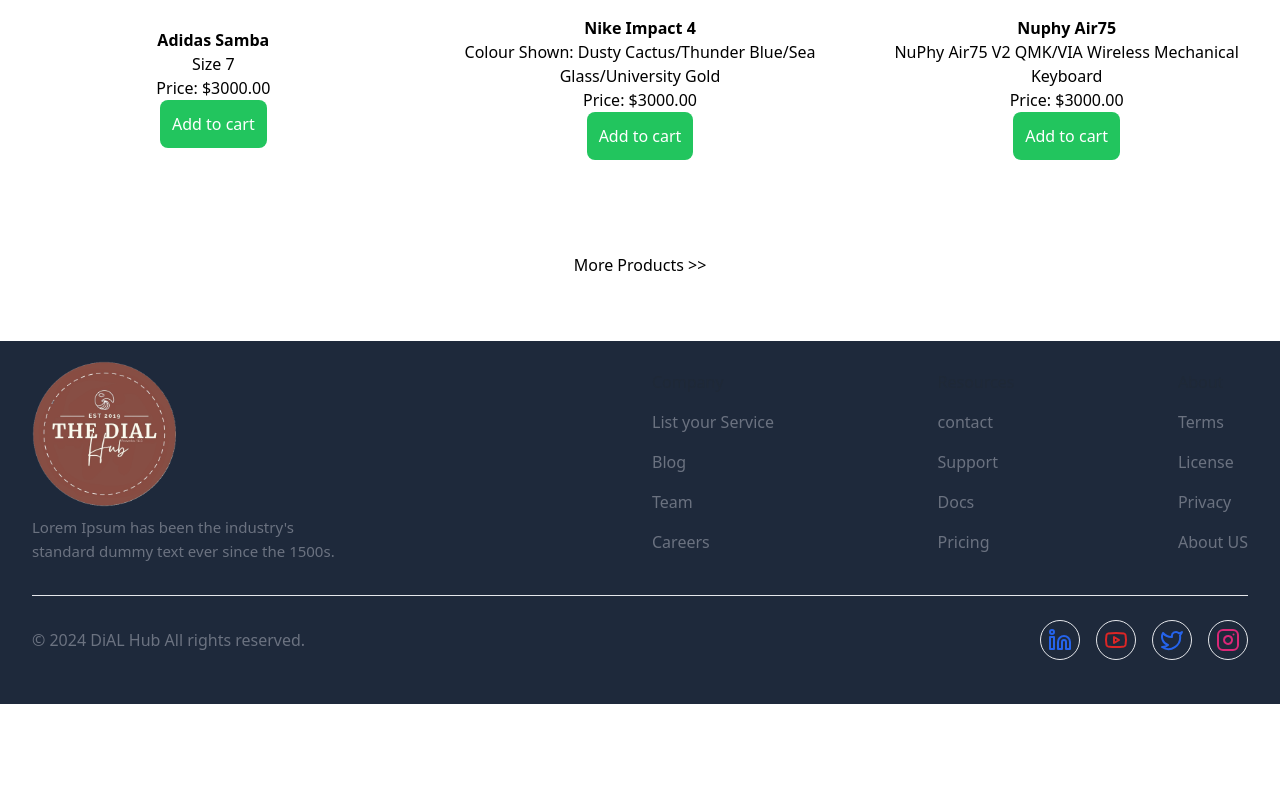
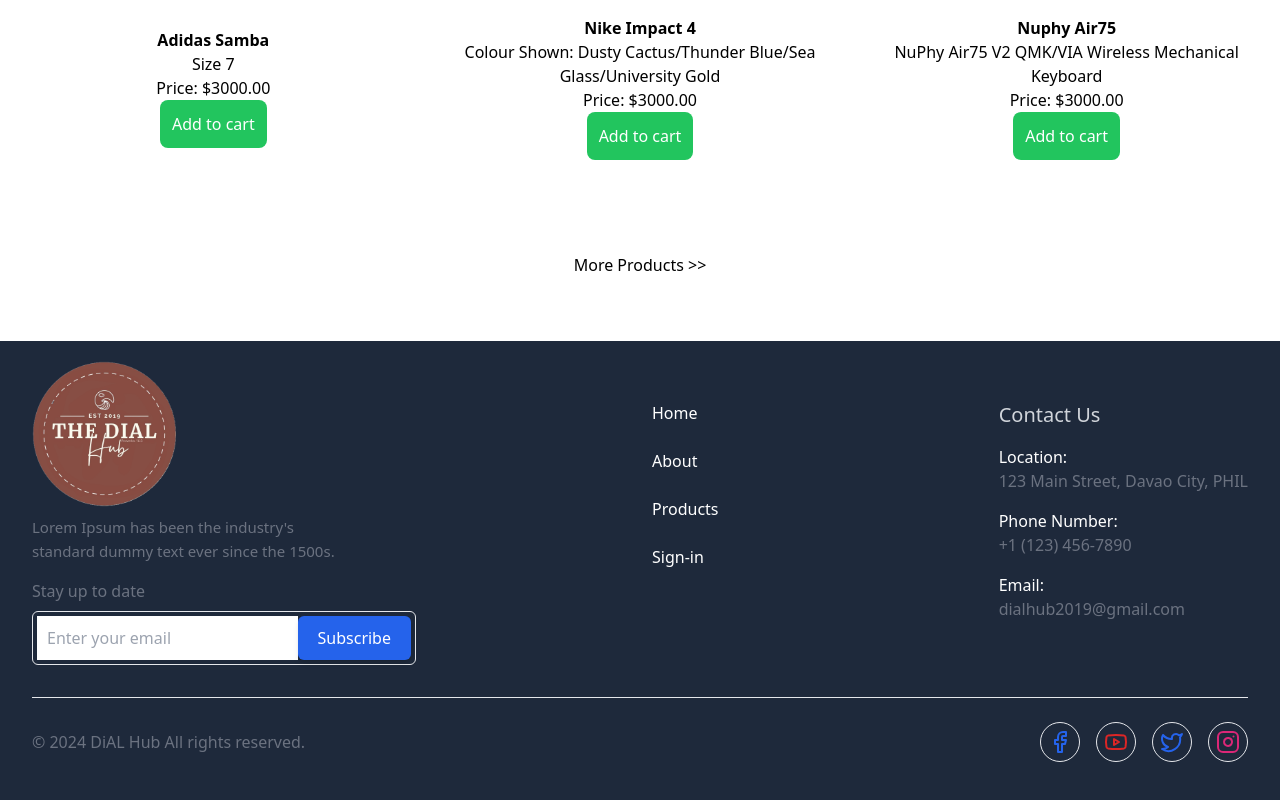
Before and after one commit to dinesdayrit/DiALHub-Store-React-TS-Tailwind, a React (Vite) app: page / in a window 1280 px wide. Shown: the part 1558-2358 px from the top of the page. Before the commit the page ends 2262 px from the top, so only its background shows below. Built offline with nearby package versions, Linux system fonts and the light colour scheme.

Commit message:
style: update footer

```diff
--- a/src/components/common/Footer.tsx
+++ b/src/components/common/Footer.tsx
@@ -1,79 +1,18 @@
-"use client"
-
-import { Instagram, InstagramIcon, Linkedin, LucideYoutube, Twitter, Youtube, YoutubeIcon } from "lucide-react"
+import { Instagram, InstagramIcon, Facebook, LucideYoutube, Twitter, Youtube, YoutubeIcon } from "lucide-react"
 
 export default function Footer() {
-    const footerNavs = [
-        {
-            label: "Company",
-            items: [
-                {
-                    href: '/join/doctors',
-                    name: 'List your Service'
-                },
-                {
-                    href: 'javascript:void()',
-                    name: 'Blog'
-                },
-                {
-                    href: 'javascript:void()',
-                    name: 'Team'
-                },
-                {
-                    href: 'javascript:void()',
-                    name: 'Careers'
-                },
-            ],
-        },
-        {
-            label: "Resources",
-            items: [
-                {
-                    href: 'javascript:void()',
-                    name: 'contact'
-                },
-                {
-                    href: 'javascript:void()',
-                    name: 'Support'
-                },
-                {
-                    href: 'javascript:void()',
-                    name: 'Docs'
-                },
-                {
-                    href: 'javascript:void()',
-                    name: 'Pricing'
-                },
-            ],
-        },
-        {
-            label: "About",
-            items: [
-                {
-                    href: 'javascript:void()',
-                    name: 'Terms'
-                },
-                {
-                    href: 'javascript:void()',
-                    name: 'License'
-                },
-                {
-                    href: 'javascript:void()',
-                    name: 'Privacy'
-                },
-                {
-                    href: 'javascript:void()',
-                    name: 'About US'
-                },
-            ]
-        }
-    ]
+
+    const contactDetails = {
+        location: "123 Main Street, Davao City, PHIL",
+        number: "+1 (123) 456-7890",
+        email: "dialhub2019@gmail.com"
+    };
 
     const socialLinks =[
         {
             title: "Linkedin",
-            href: "linkedin.com",
-            icon: Linkedin,
+            href: "https://www.facebook.com/thedialhub.smartshop",
+            icon: Facebook,
             color: "text-blue-600"
         },
         {
@@ -96,44 +35,69 @@ export default function Footer() {
         },
     ]
 
+
     return (
-        <div className="bg-slate-800">
-                    <footer className="text-gray-500  px-4 py-5 max-w-screen-xl mx-auto md:px-8">
+        <footer className="text-gray-500 px-4 py-5 max-w-screen-xl mx-auto md:px-8">
             <div className="gap-6 justify-between md:flex">
                 <div className="flex-1">
                     <div className="max-w-xs">
-                        <img src='/dial-logo.png' className="w-36" />
+                        <img src="dial-logo.png" className="w-36" />
                         <p className="leading-relaxed mt-2 text-[15px]">
                             Lorem Ipsum has been the industry's standard dummy text ever since the 1500s.
                         </p>
                     </div>
+                    <form onSubmit={(e) => e.preventDefault()}>
+                        <label className="block pt-4 pb-2">
+                            Stay up to date
+                        </label>
+                        <div className="max-w-sm flex items-center border rounded-md p-1">
+                            <input
+                                type="email"
+                                placeholder="Enter your email"
+                                className="w-full p-2.5 outline-none"
+                            />
+                            <button
+                                className="p-2.5 rounded-md text-white bg-blue-600 outline-none shadow-md focus:shadow-none sm:px-5"
+                            >
+                                Subscribe
+                            </button>
+                        </div>
+                    </form>
                 </div>
-                <div className="flex-1 mt-10 space-y-6 items-center justify-between sm:flex md:space-y-0 md:mt-0">
-                    {
-                        footerNavs.map((item, idx) => (
-                            <ul
-                                className="space-y-4"
-                                key={idx}
-                            >
-                                <h4 className="text-gray-800 font-medium">
-                                    { item.label }
-                                </h4>
-                                {
-                                    item.items.map(((el, idx) => (
-                                        <li key={idx}>
-                                            <a
-                                                href={el.href}
-                                                className="hover:underline hover:text-indigo-600"
+                <div className="flex-1 mt-10 md:mt-0">
+                <div className="md:flex justify-between">
+                    <ul className="space-y-6 mt-10 hidden md:block">
+                        <li>
+                            <span className="block text-white">Home</span>
+                        </li>
+                        <li>
+                            <span className="block text-white">About</span>
+                        </li>
+                        <li>
+                            <span className="block text-white">Products</span>
+                        </li>
+                        <li>
+                            <span className="block text-white">Sign-in</span>
+                        </li>
+                    </ul>
 
-                                            >
-                                                { el.name }
-                                            </a>
-                                        </li>
-                                    )))
-                                }
-                            </ul>
-                        ))
-                    }
+
+                <ul className="space-y-4 mt-10">
+                        <h4 className="text-gray-300 text-xl font-medium">Contact Us</h4>
+                        <li>
+                            <span className="block text-white">Location:</span>
+                            <span>{contactDetails.location}</span>
+                        </li>
+                        <li>
+                            <span className="block text-white">Phone Number:</span>
+                            <span>{contactDetails.number}</span>
+                        </li>
+                        <li>
+                            <span className="block text-white">Email:</span>
+                            <span>{contactDetails.email}</span>
+                        </li>
+                    </ul>
+                </div>
                 </div>
             </div>
             <div className="mt-8 py-6 border-t items-center justify-between sm:flex">
@@ -148,7 +112,7 @@ export default function Footer() {
                                 const Icon = item.icon;
                                 return(
                                     <li key={i} className="w-10 h-10 border rounded-full flex items-center justify-center">
-                                    <a href={item.href}>
+                                    <a href={item.href} target="_blank" rel="noopener noreferrer">
                                     <Icon className={`w-6 h-6 ${item.color}`} />
                                     </a>
                                 </li>
@@ -159,7 +123,5 @@ export default function Footer() {
                 </div>
             </div>
         </footer>
-        </div>
-    )
-
+    );
 }
--- a/src/pages/Root.tsx
+++ b/src/pages/Root.tsx
@@ -17,7 +17,9 @@ export default function Root () {
                     isCartModalOpen && <MyCart />
                 }
             </main>
+            <footer className="bg-slate-800">
             <Footer />
+            </footer>
         </div>
     )
 }
```
